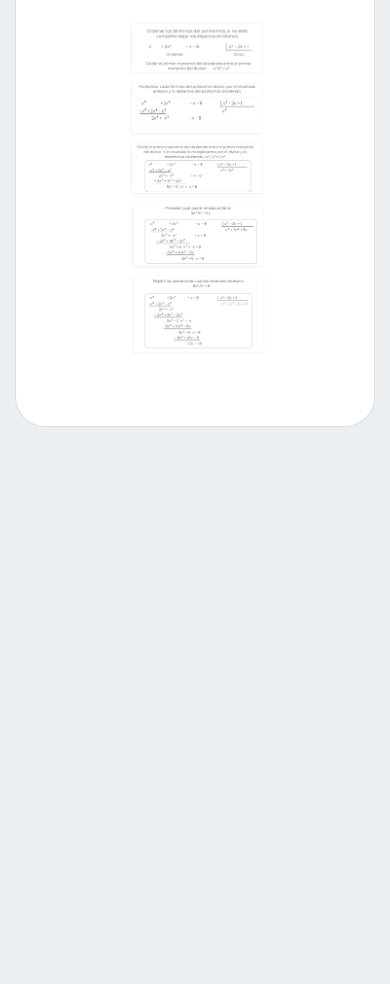
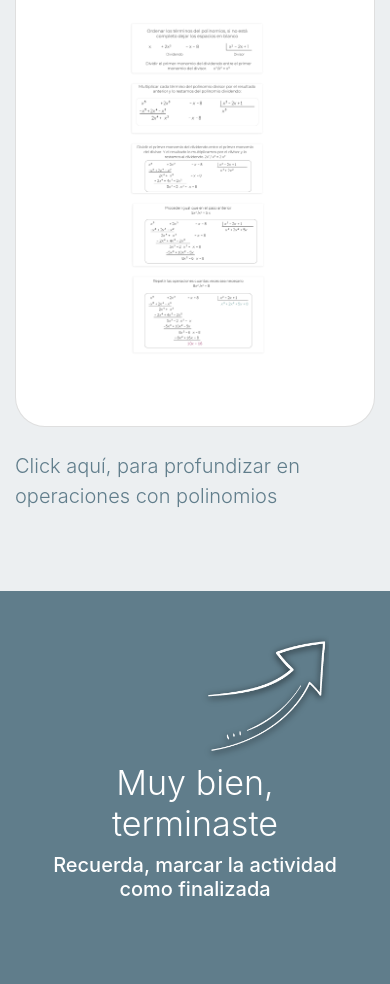
Before and after one commit to ElkynEnriquez/Equa, a website: page teorico/unidad-4.html in a window 390 px wide. Shown: the part 6767-7751 px from the top of the page. Before the commit the page ends 7258 px from the top, so only its background shows below. Drawn offline with nearby package versions, Linux system fonts and the light colour scheme.

Commit message:
Unidades 3 y4 actualizadas

```diff
--- a/teorico/unidad-4.html
+++ b/teorico/unidad-4.html
@@ -73,10 +73,7 @@
             <a class="nav-link" data-scroll href="#binomios">Binomios</a>
           </li>
           <li class="nav-item px-2">
-            <a class="nav-link" data-scroll href="#op_polinomios">Operciones con Polinomios</a>
-          </li>
-          <li class="nav-item px-2">
-            <a class="nav-link" data-scroll href="#ejercicio-EC1">Ejercicios</a>
+            <a class="nav-link" data-scroll href="#op_polinomios">Operaciones con Polinomios</a>
           </li>
         </ul>
       </div>
@@ -206,7 +203,9 @@
                         <img src="../img/divisionpolinomios1.png" alt="Imagen polinomios division1" width="50%">
                         </div>
                     </div>
-            </div>
+
+            </div><br>
+            <p class="lead"><a target ="_blank"href="https://es.plusmaths.com/como-resolver-operaciones-con-polinomios.html">Click aquí, para profundizar en operaciones con polinomios </a></p>
             </div>
             </div>
             <div class="py-3 w-100"></div> <!-- nueva linea -->
@@ -232,6 +231,20 @@
         </div>
       </div>
 -->
+  <!--    *****************  final actividad -->
+<div class="container-fluid slider-n bg-primary align-items-center justify-content-center text-white" id="fin-actividad">
+        <div class="container h-100 pb-5">
+            <div class="row mr-md-n5 mr-3 pt-4 pt-md-3 pt-lg-2 justify-content-end">
+                <div class="col-6 col-md-4 col-lg-3" style="text-align:right;"><img src="../img/fin-actividad.png" alt="marcar final de actividad" width="100%"></div>
+            </div>
+            <div class="row mt-md-n2 pb-md-5 pb-4 justify-content-center">
+                <div class="col-xs-12 col-md-10">
+                    <h3 class="display-4">Muy bien, terminaste</h3>
+                    <h5>Recuerda, marcar la actividad como finalizada</h5>
+                </div>
+            </div>
+        </div>
+      </div>
     <script src="../js/cambiar-theme.js"></script>
     <script>
         $(".nav-link").css("color","rgba(255,255,255,0.9)");
```
Also changed, not shown: teorico/unidad-3.html (+1 -1 lines).
